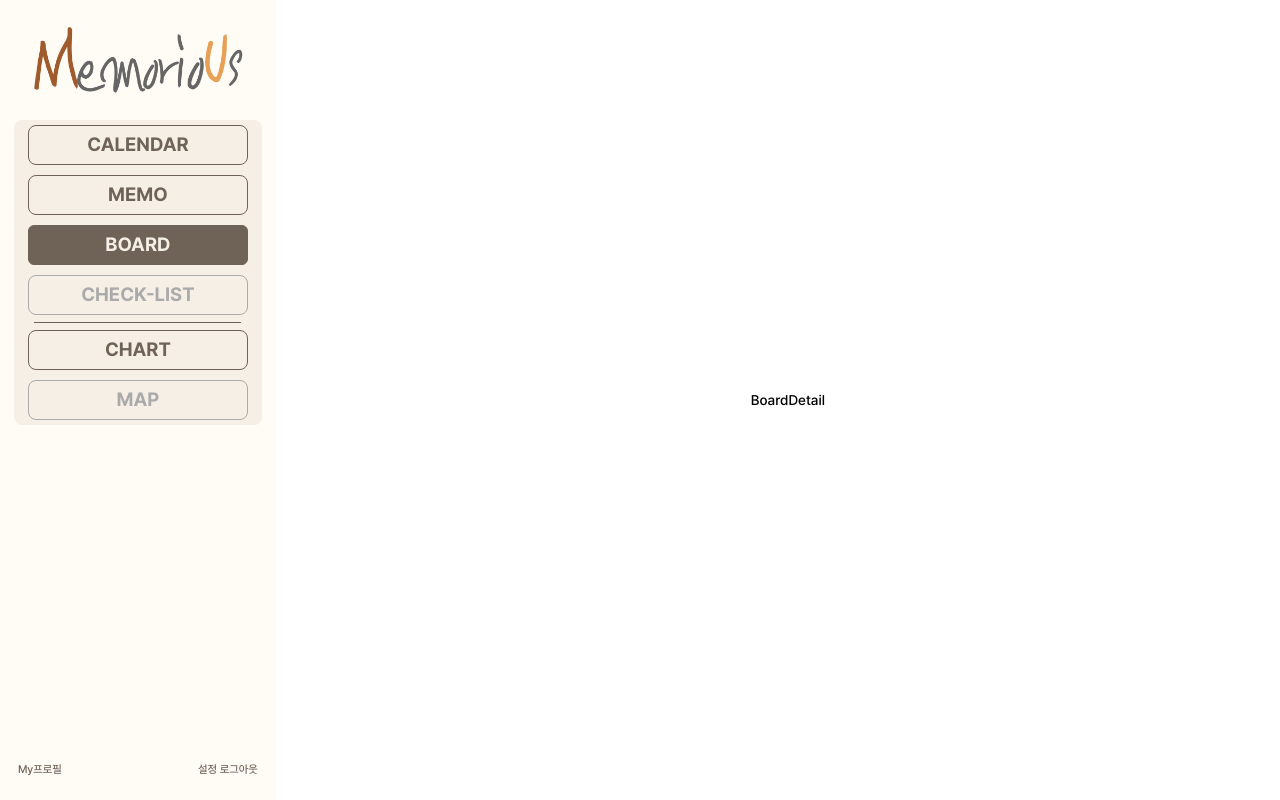
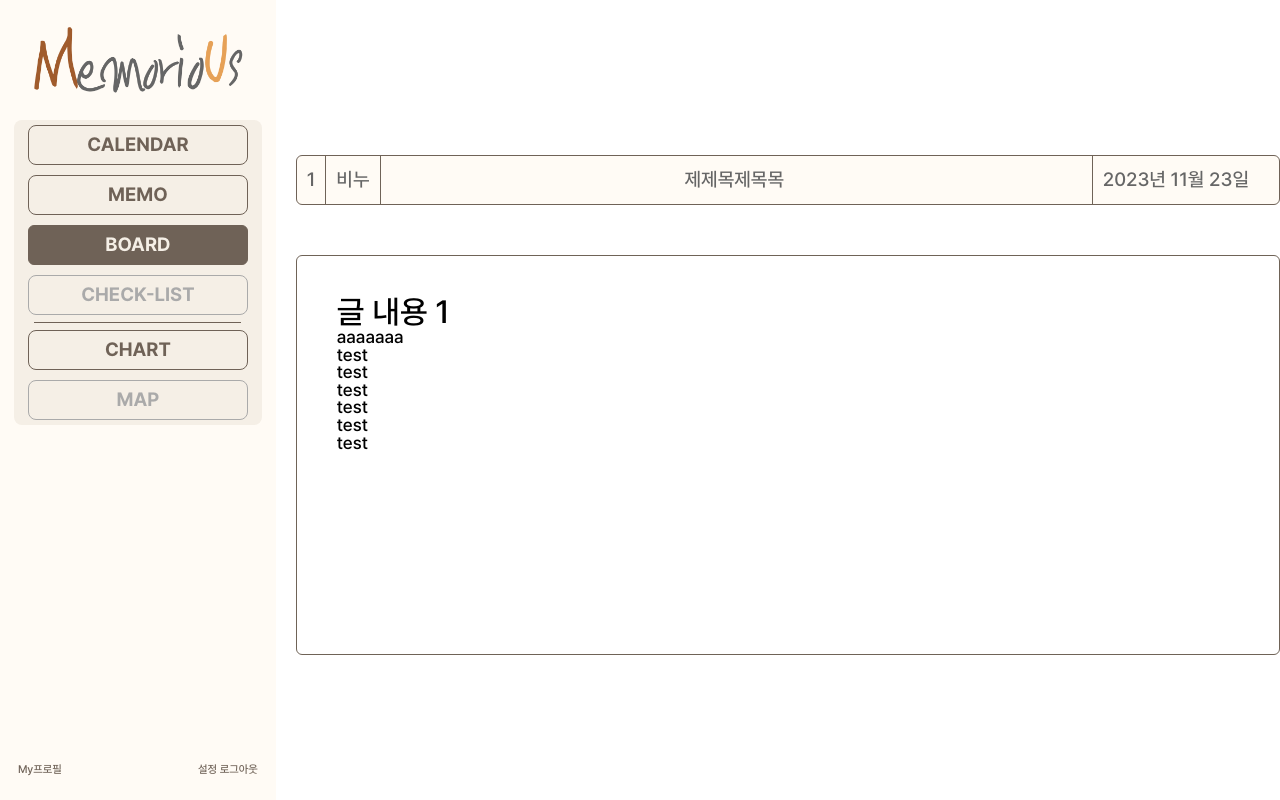
Before and after one commit to yoodeve/memorious-front-R, a React (Create React App) app: page /board/1 in a window 1280 px wide. Built offline with nearby package versions, Linux system fonts and the light colour scheme; no server answers; sample sign-in values are in the browser's storage.

Commit message:
Feat: board-detail 퍼블리싱, 사이드바 스타일 조정

```diff
--- a/src/pages/BoardDetail/BoardDetail.jsx
+++ b/src/pages/BoardDetail/BoardDetail.jsx
@@ -1,7 +1,47 @@
 import React from "react";
+import dayjs from "dayjs";
+import { boardDetailBox, boardDetailContainer, contentWrapper } from "./style";
+/** @jsxImportSource @emotion/react */
 
 function BoardDetail() {
-    return <div>BoardDetail</div>;
+    const dummyObj = {
+        boardId: 1,
+        boardTitle: "제제목제목목",
+        boardContent: (
+            <>
+                <h1>글 내용 1</h1>
+                <p>aaaaaaa</p>
+                <p>test</p>
+                <p>test</p>
+                <p>test</p>
+                <p>test</p>
+                <p>test</p>
+                <p>test</p>
+            </>
+        ),
+        nickname: "비누",
+        boardCreatedDate: "2023-11-23 03:33:22",
+    };
+    return (
+        <div css={boardDetailBox}>
+            <div css={boardDetailContainer}>
+                <div className="detail-header-left">
+                    <div className="border-left-box">
+                        <span className="board-id">{dummyObj.boardId}</span>
+                    </div>
+                    <div className="border-left-box">
+                        <span className="nickname">{dummyObj.nickname}</span>
+                    </div>
+                </div>
+                <span className="title border-left-box">{dummyObj.boardTitle}</span>
+                <span className="date">{dayjs(dummyObj.boardCreatedDate).format("YYYY년 MM월 DD일")}</span>
+            </div>
+            <div />
+            <div css={contentWrapper}>
+                <pre>{dummyObj.boardContent}</pre>
+            </div>
+        </div>
+    );
 }
 
 export default BoardDetail;
--- a/src/pages/BoardDetail/style.js
+++ b/src/pages/BoardDetail/style.js
@@ -1 +1,81 @@
-// import { css } from "@emotion/react";
+import { css } from "@emotion/react";
+
+export const boardDetailBox = css`
+    width: 100%;
+    min-width: 800px;
+    height: 550px;
+    display: flex;
+    flex-direction: column;
+    justify-content: flex-start;
+    align-items: center;
+`;
+
+export const boardDetailContainer = css`
+    width: calc(100% - 40px);
+    min-width: 800px;
+    height: 50px;
+    display: flex;
+    justify-content: space-between;
+    align-items: center;
+    margin: 30px;
+    background-color: #fffbf5;
+    border-radius: 6px;
+    border: 1px solid #6f6257;
+    .detail-header-left {
+        width: 80px;
+        display: flex;
+        justify-content: space-between;
+        align-items: center;
+    }
+    .border-left-box {
+        width: 100%;
+        height: 50px;
+        display: flex;
+        justify-content: center;
+        align-items: center;
+        border-right: 1px solid #6f6357;
+    }
+    span {
+        color: #666;
+        font-size: 1.2rem;
+        width: max-content;
+        padding: 10px;
+        &.board-id {
+        }
+        &.title {
+            flex-grow: 1;
+        }
+        &.nickname {
+        }
+        &.date {
+            width: 250px !important;
+        }
+        pre {
+            width: 100%;
+            min-width: 800px;
+            height: 900px;
+            display: flex;
+            justify-content: center;
+            align-items: flex-start;
+        }
+    }
+`;
+export const contentWrapper = css`
+    width: calc(100% - 40px);
+    height: 100%;
+    padding: 40px;
+    border-radius: 6px;
+    border: 1px solid #6f6357;
+    margin: 20px;
+    pre {
+        h1 {
+            line-height: 2rem;
+            font-size: 2rem;
+        }
+        p {
+            line-height: 1.1rem;
+            font-size: 1.1rem;
+            width: 100%;
+        }
+    }
+`;
--- a/src/pages/SideBar/SideBar.jsx
+++ b/src/pages/SideBar/SideBar.jsx
@@ -24,6 +24,8 @@ export const mainContainer = css`
         font-family: "Pretendard-Medium";
         font-size: 14px;
         pre {
+            font-size: 0.9rem;
+            line-height: 1rem;
             white-space: pre-wrap;
         }
     }
```
